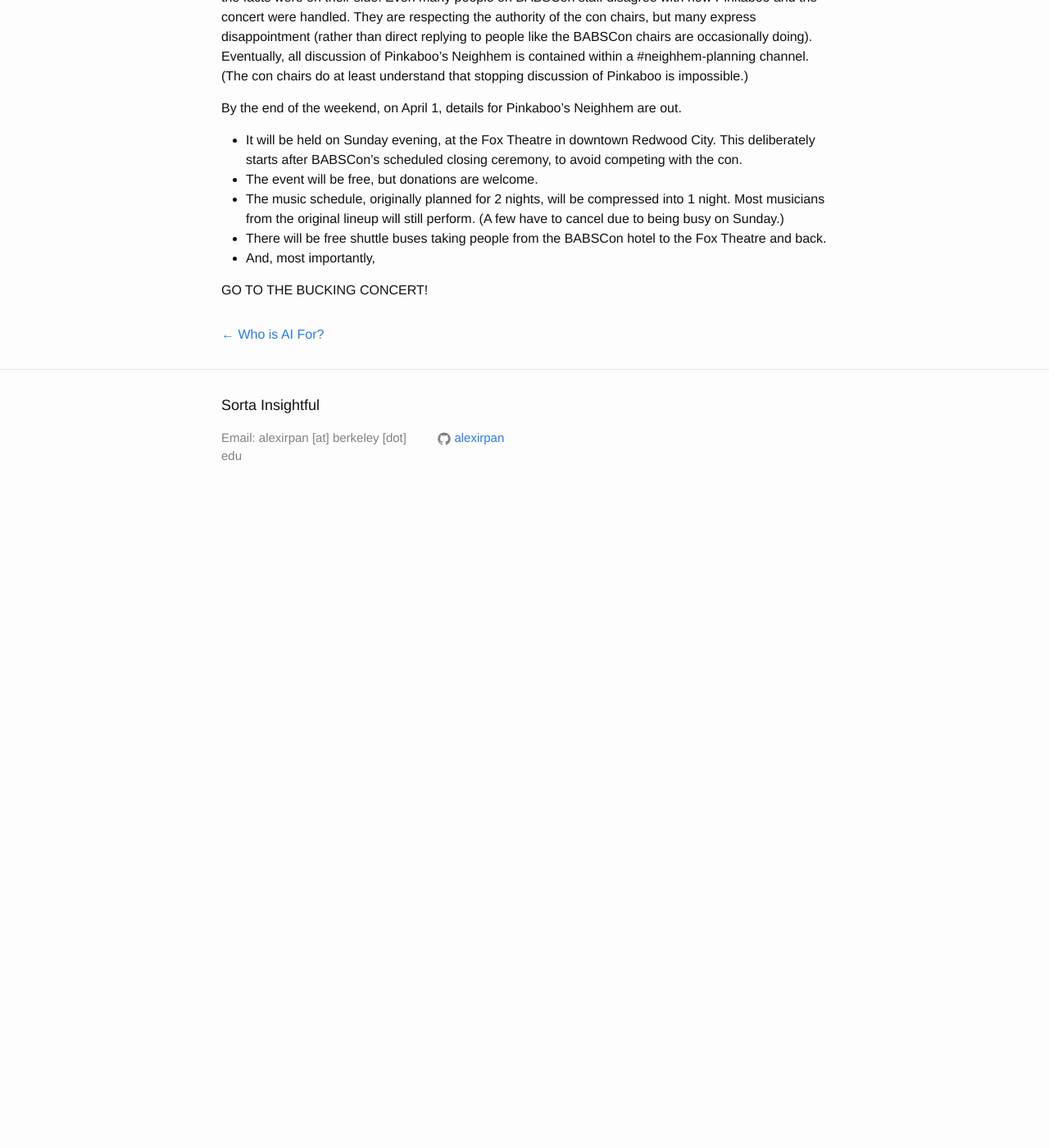
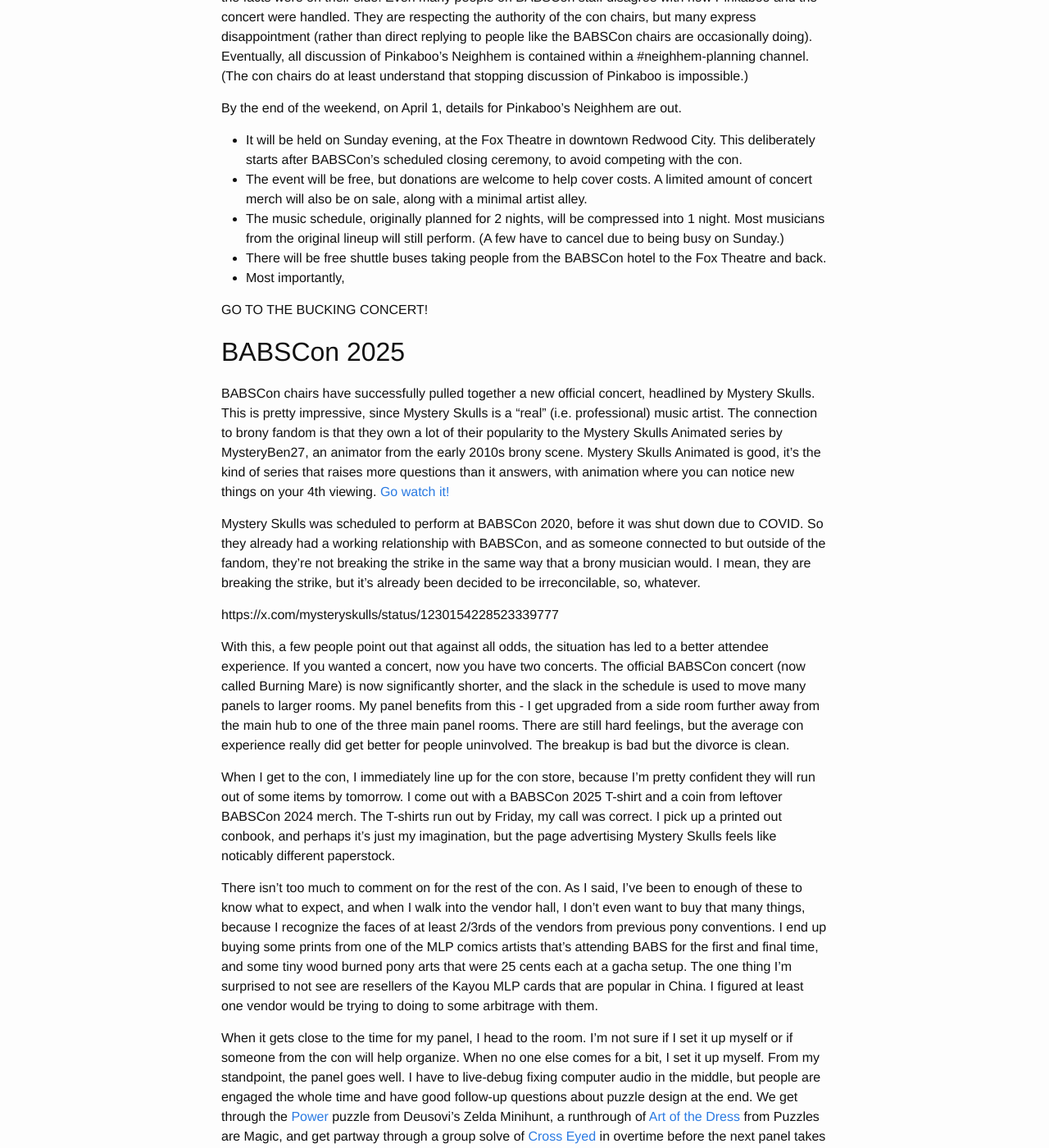
Before and after one commit to alexirpan/alexirpan.github.io, a Jekyll site: the page built from _posts/2025-06-28-babscon-2025.markdown, in a window 1280 px wide and 1400 px high, scrolled down 7336 px. Shown: the whole window at 82% size. Built offline with Jekyll 4.4.1, drawn with Linux system fonts in a browser that asks for light colours; nearby versions of some CDN libraries; before the commit the page ends 7964 px from its top, so only the background shows below that; some of the changed text lies outside the part shown.

Commit message:
figure out the transition here

```diff
--- a/_posts/2025-06-28-babscon-2025.markdown
+++ b/_posts/2025-06-28-babscon-2025.markdown
@@ -319,10 +319,82 @@
 
 * It will be held on Sunday evening, at the Fox Theatre in downtown Redwood City. This deliberately starts
 after BABSCon's scheduled closing ceremony, to avoid competing with the con.
-* The event will be free, but donations are welcome.
+* The event will be free, but donations are welcome to help cover costs. A limited amount of concert
+merch will also be on sale, along with a minimal artist alley.
 * The music schedule, originally planned for 2 nights, will be compressed into 1 night. Most musicians from the original
 lineup will still perform. (A few have to cancel due to being busy on Sunday.)
 * There will be free shuttle buses taking people from the BABSCon hotel to the Fox Theatre and back.
-* And, most importantly,
+* Most importantly,
 
 GO TO THE BUCKING CONCERT!
+
+
+BABSCon 2025
+---------------------------------------------------------------------------------------------------
+
+BABSCon chairs have successfully pulled together a new official concert, headlined by Mystery Skulls.
+This is pretty impressive, since Mystery Skulls is a "real" (i.e. professional) music artist. The
+connection to brony fandom is that they own a lot of their popularity to the Mystery Skulls Animated
+series by MysteryBen27, an animator from the early 2010s brony scene. Mystery Skulls Animated is good,
+it's the kind of series that raises more questions than it answers, with animation where you can notice new
+things on your 4th viewing. [Go watch it!](https://www.youtube.com/watch?v=YlEb3L1PIco)
+
+Mystery Skulls was scheduled to perform at BABSCon 2020, before it was shut down due to COVID.
+So they already had a working relationship with BABSCon, and as someone connected to but outside of the fandom,
+they're not breaking the strike in the same way that a brony musician would. I mean, they are breaking the
+strike, but it's already been decided to be irreconcilable, so, whatever.
+
+https://x.com/mysteryskulls/status/1230154228523339777
+
+With this, a few people point out that against all odds, the situation has led to a better attendee
+experience. If you wanted a concert, now you have two concerts. The official BABSCon concert (now called
+Burning Mare) is now significantly shorter, and the slack in the schedule is used to move many panels to
+larger rooms. My panel benefits from this - I get upgraded from a side room further away from the main hub
+to one of the three main panel rooms. There are still hard feelings, but the average con experience
+really did get better for people uninvolved. The breakup is bad but the divorce is clean.
+
+When I get to the con, I immediately line up for the con store, because I'm pretty confident they will run out
+of some items by tomorrow. I come out with a BABSCon 2025 T-shirt and a coin from leftover BABSCon 2024 merch.
+The T-shirts run out by Friday, my call was correct. I pick up a printed out conbook, and perhaps it's
+just my imagination, but the page advertising Mystery Skulls feels like noticably different paperstock.
+
+There isn't too much to comment on for the rest of the con. As I said, I've been to enough of these to know what
+to expect, and when I walk into the vendor hall, I don't even want to buy that many things, because I recognize
+the faces of at least 2/3rds of the vendors from previous pony conventions. I end up buying some prints from
+one of the MLP comics artists that's attending BABS for the first and final time, and some tiny wood burned
+pony arts that were 25 cents each at a gacha setup. The one thing I'm surprised to not see are resellers
+of the Kayou MLP cards that are popular in China. I figured at least one vendor would be trying to doing to
+some arbitrage with them.
+
+When it gets close to the time for my panel, I head to the room. I'm not sure if I set it up myself or if someone
+from the con will help organize. When no one else comes for a bit, I set it up myself. From my standpoint, the panel
+goes well. I have to live-debug fixing computer audio in the middle,
+but people are engaged the whole time and have good follow-up questions about puzzle design at the end. We get through
+the [Power](https://deusovi.github.io/puzzlefiles/zelda-minihunt.pdf) puzzle
+from Deusovi's Zelda Minihunt, a runthrough of [Art of the Dress](https://www.puzzlesaremagic.com/puzzle/art-of-the-dress.html) from
+Puzzles are Magic, and get partway through a group solve of [Cross Eyed](https://www.puzzlesaremagic.com/puzzle/cross-eyed.html)
+in overtime before the next panel takes the stage.
+
+The food is predictably overpriced, and the gaming area is predictably fun. One of my favorite BABSCon memories is
+playing 3 hours of Smash 64 against someone continuously salting about how bullshit Kirby is while wearing Trixie cosplay.
+Unfortunately, the gaming demographics have shifted heavily to Smash Ultimate and a little bit of Them's Fightin' Herds, neither of
+which I got that into. The panels are fun. One that is a livecasting of a modded WWE game, changing all the
+wrestlers to look like MLP characters. Another goes through a leaked internal Hasbro document circa 2013, that analyzed
+brony fandom and culture for the purposes of helping their marketing teams decide what to do about it.
+
+At the British themed room party, I meet one of the organizers of
+[PonyCon Holland](https://ponyconholland.com/), who complains that me going to London doesn't count as visiting the UK.
+I ask what would count - he says "anywhere but London". We talk a bit about pony cons outside the US, and the
+recent explosion of the Chinese bronycon scene. I don't follow Chinese brony fandom much, but have
+learned some slang like 虹林檎 and 稀有苹果. My Little Pony is massive over there; it feels like China
+is 10 years behind the US, and they are living through the 2015-2016 peak of MLP popularity, with new conventions
+appearing every year. In the US, this was followed by a contraction, as the less well run cons died off.
+Hopefully that doesn't happen to the Chinese scene, but it'll depend how much staying power MLP has.
+Someone there speculates that Hasbro will prepare a marketing push for the Year of the Horse in 2026. We'll see.
+
+The final BABSCon wraps up with its charity auction, which I am quickly priced out of. As closing ceremonies begin,
+a few people start boarding the shuttles that have arrived for Pinkaboo's Neighhem.
+
+
+Pinkaboo's Neighhem
+----------------------------------------------------------------------------------------
```
